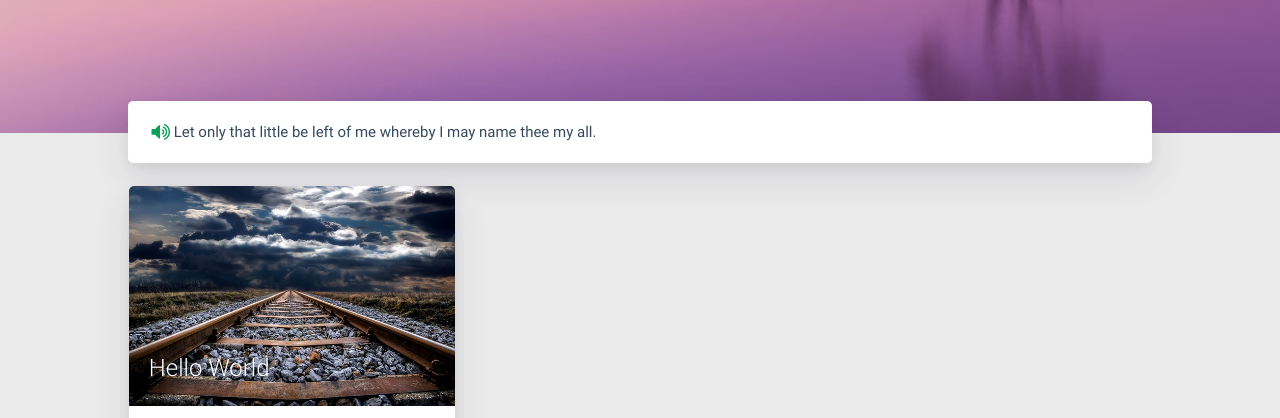
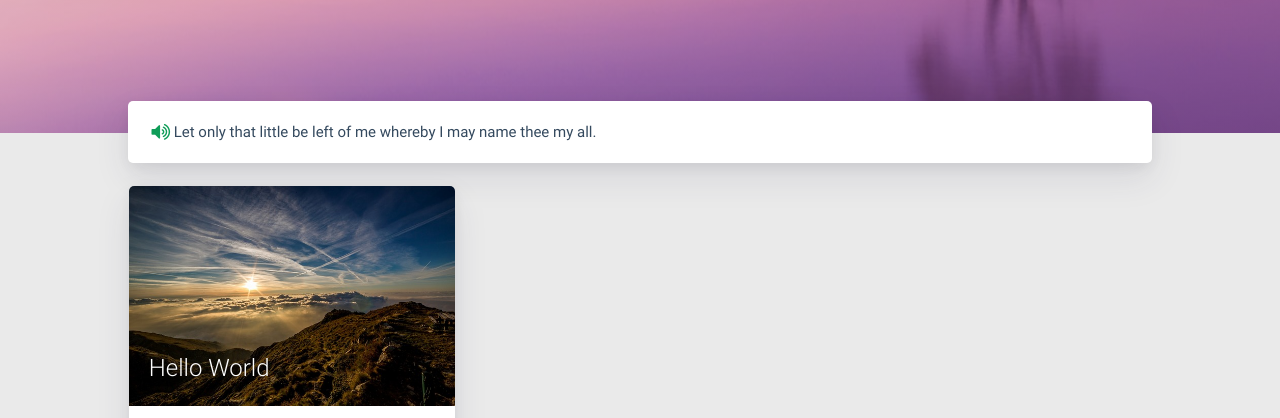
Before and after one commit to AchillesPrime/AchillesPrime.github.io, a plain HTML site: page index.html in a window 1280 px wide. Shown: the part 347-765 px from the top of the page. Drawn offline with Linux system fonts and the light colour scheme.

Commit message:
Site updated: 2018-09-30 01:13:35

```diff
--- a/index.html
+++ b/index.html
@@ -175,7 +175,7 @@ $('.bg-cover').css('background-image', 'url(/medias/banner/' + new Date().getDay
                         <div class="card-image">
 
 
-                            <img src="/medias/featureimages/12.jpg" class="responsive-img" alt="Hello World">
+                            <img src="/medias/featureimages/6.jpg" class="responsive-img" alt="Hello World">
 
                             <span class="card-title">Hello World</span>
                         </div>
```
Also changed, not shown: 2018/09/29/hello-world/index.html (+3 -3 lines), archives/2018/09/index.html (+1 -1 lines), archives/2018/index.html (+1 -1 lines), archives/index.html (+1 -1 lines), medias/featureimages/24.jpg (added), medias/featureimages/25.jpg (added), medias/featureimages/26.jpg (added), medias/featureimages/27.jpg (added), medias/featureimages/29.jpg (added), 1 other file.
